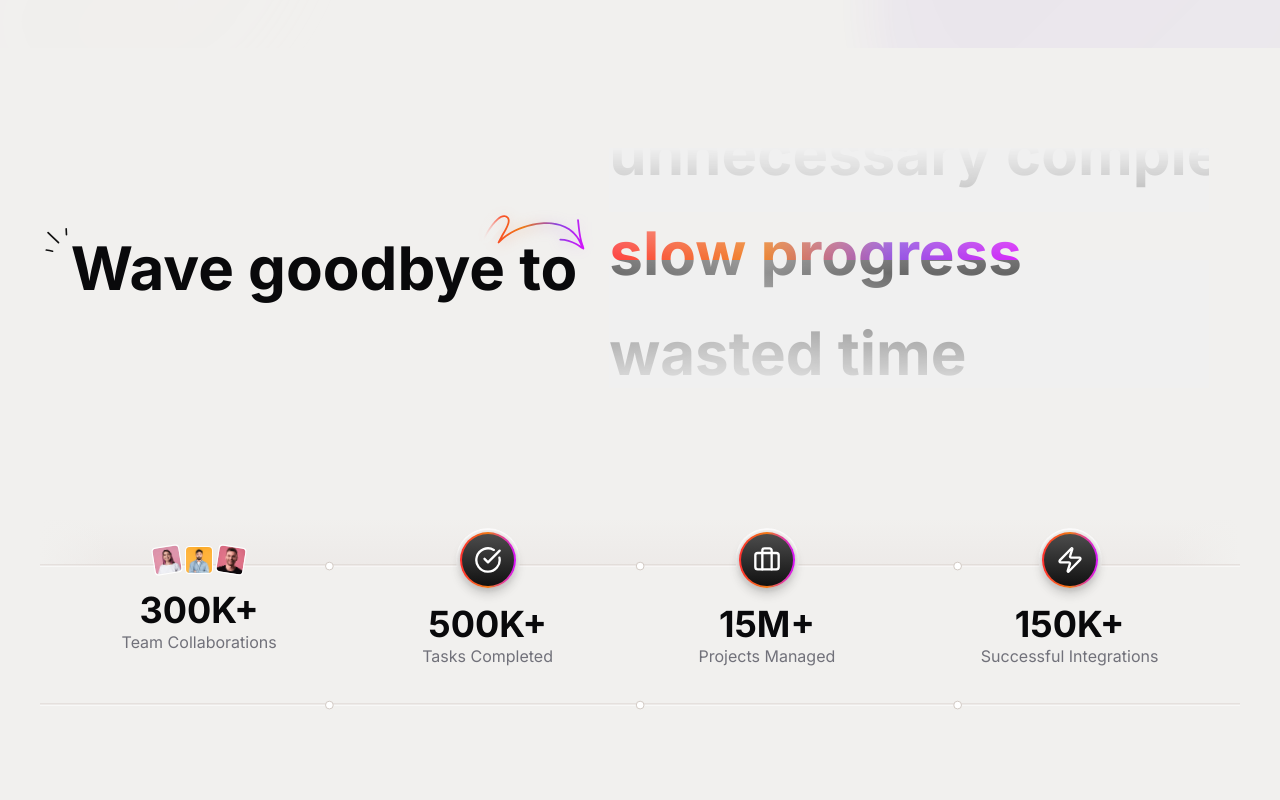
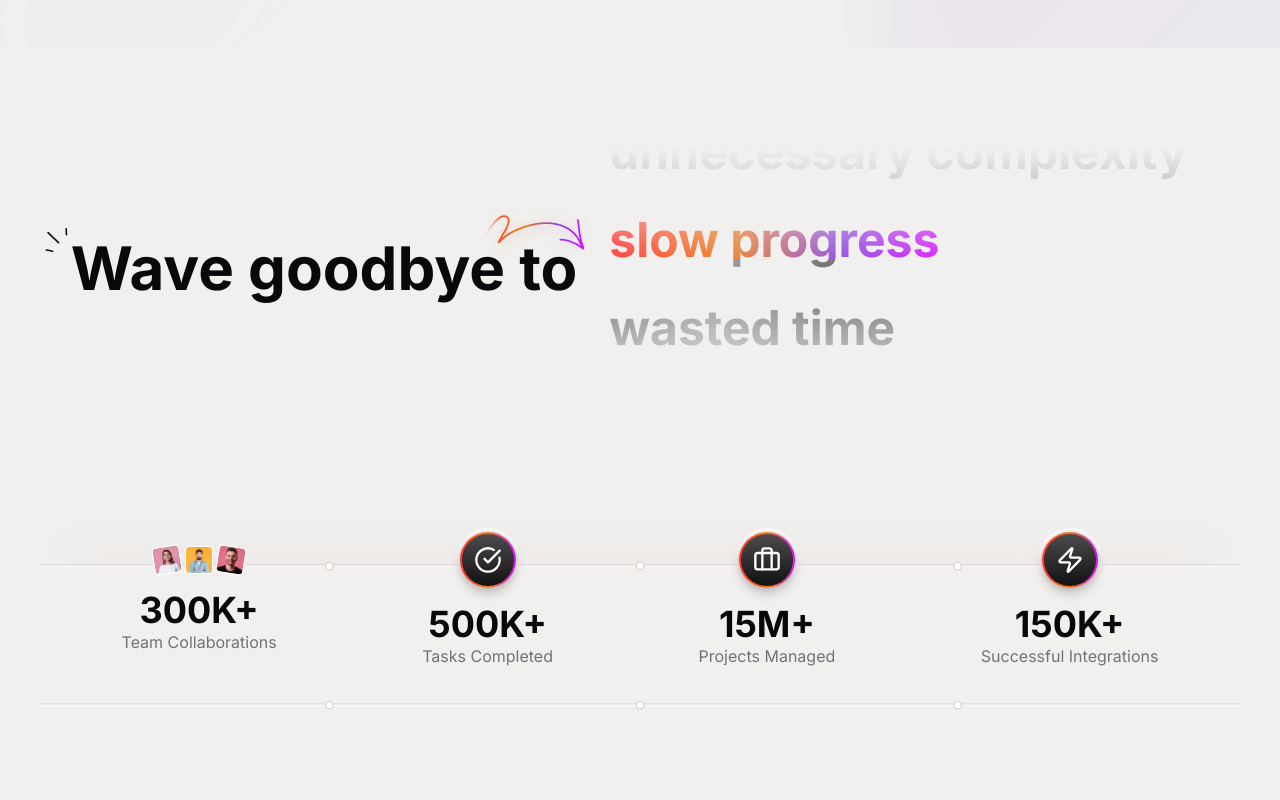
Before and after one commit to OmniCommsAI/omnicommsai-landingpg, a React (Vite) app: page / in a window 1280 px wide. Shown: the part 4360-5160 px from the top of the page. Built offline with nearby package versions, Linux system fonts and the light colour scheme; the HTML template or start-up script is replaced by a standard one.

Commit message:
Code edited in Lovable Code Editor

```diff
--- a/src/components/WaveGoodbyeSection.tsx
+++ b/src/components/WaveGoodbyeSection.tsx
@@ -94,7 +94,7 @@ const WaveGoodbyeSection = () => {
                 <div className="flex flex-col items-start gap-2 animate-scroll-vertical">
                   {[...waveGoodbyeItems, ...waveGoodbyeItems].map((item, index) => (
                     <div key={index} className="flex items-center gap-2 py-4 w-full">
-                      <h2 className="text-3xl sm:text-4xl md:text-5xl lg:text-6xl font-bold whitespace-nowrap">
+                      <h2 className="text-3xl sm:text-4xl md:text-5xl lg:text-5xl font-bold whitespace-nowrap">
                         <span
                           className="bg-gradient-to-r from-[rgb(255,46,46)] via-[rgb(238,123,22)] via-[rgb(138,67,225)] to-[rgb(213,16,252)] bg-clip-text text-transparent"
                           style={{
```
